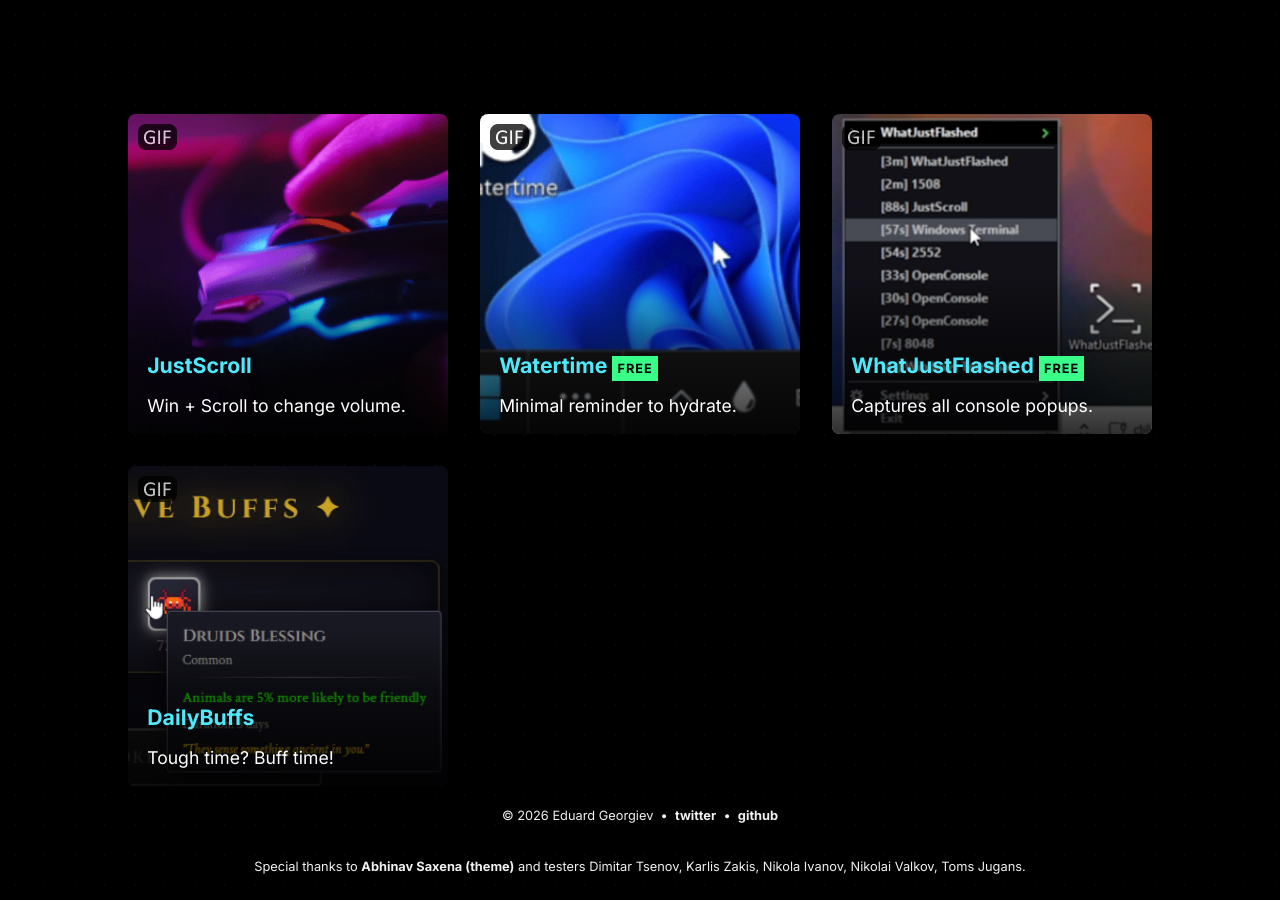
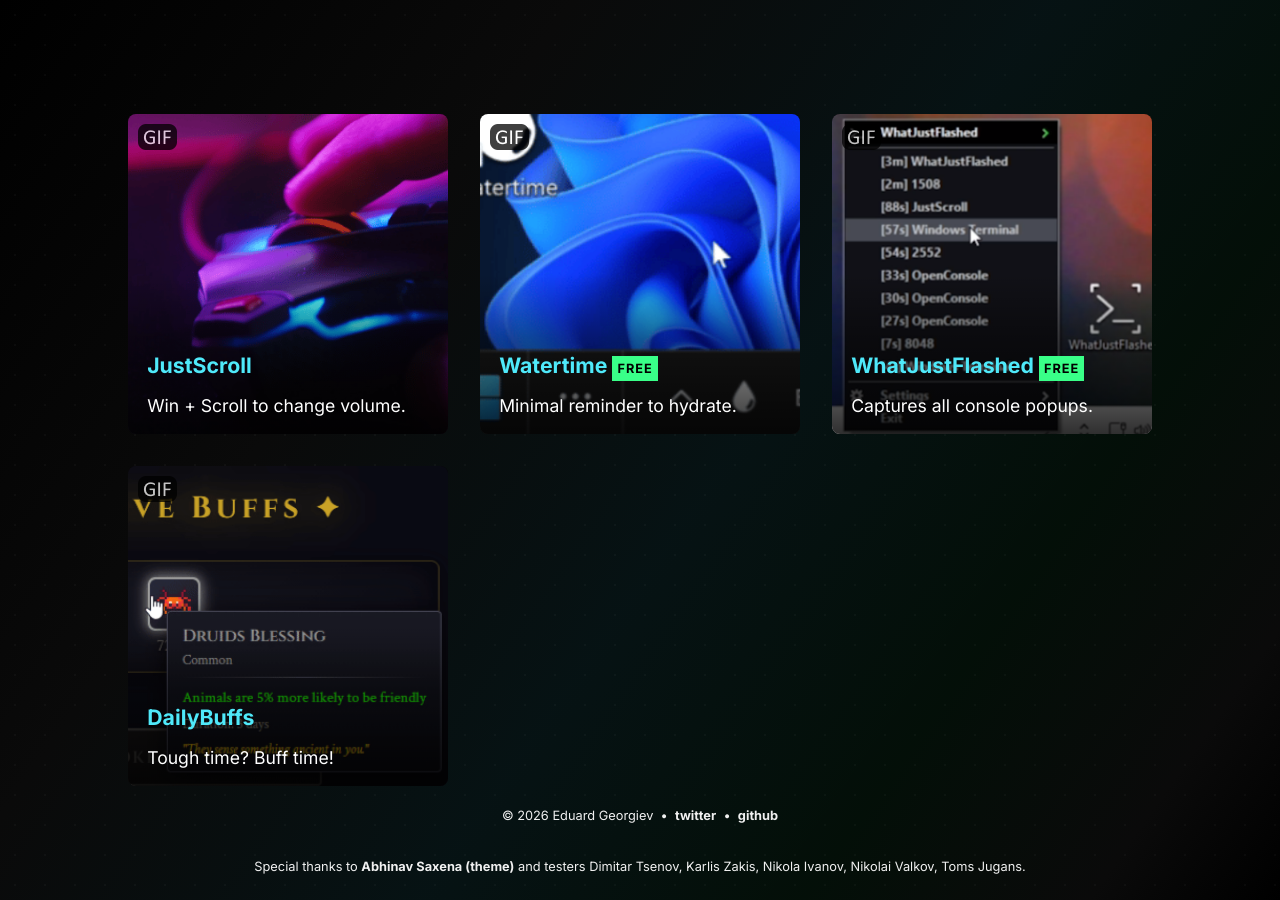
Before and after one commit to ERGeorgiev/ergeorgiev.github.io, a Jekyll site: the page built from index.md, in a window 1280 px wide. Built offline with Jekyll 4.4.1, drawn with Linux system fonts in a browser that asks for light colours.

Commit message:
Rework background with brand color gradient and restore dot pattern
- Gradient blends Black → Ink with subtle Electric Cyan and Vivid Mint accents
- Dot pattern uses off-white at visible opacity instead of faint cyan
- Mark/tag text set to black for contrast on bright highlight backgrounds

https://claude.ai/code/session_01SZjvrWREnSzKfAFoXyrRCx

```diff
--- a/_sass/moonwalk.scss
+++ b/_sass/moonwalk.scss
@@ -8,7 +8,15 @@ body {
   line-height: 2;
   margin: 0;
   min-height: 100vh;
-  background: var(--bg);
+  background: linear-gradient(
+    125deg,
+    #000000 0%,
+    #0A0A0A 30%,
+    rgba(79, 233, 250, 0.08) 55%,
+    rgba(57, 255, 136, 0.06) 75%,
+    #0A0A0A 90%,
+    #000000 100%
+  );
 
   &::before {
     content: "";
@@ -16,7 +24,7 @@ body {
     inset: 0;
     pointer-events: none;
     background-image: radial-gradient(
-      rgba(79, 233, 250, 0.06) 1px,
+      rgba(240, 240, 240, 0.07) 1px,
       transparent 1px
     );
     background-size: 30px 30px;
@@ -85,6 +93,7 @@ a {
 mark {
   padding: 0.4em;
   background-color: var(--highlight);
+  color: #000000;
   font-size: 0.6em;
   letter-spacing: 1px;
 }
```
